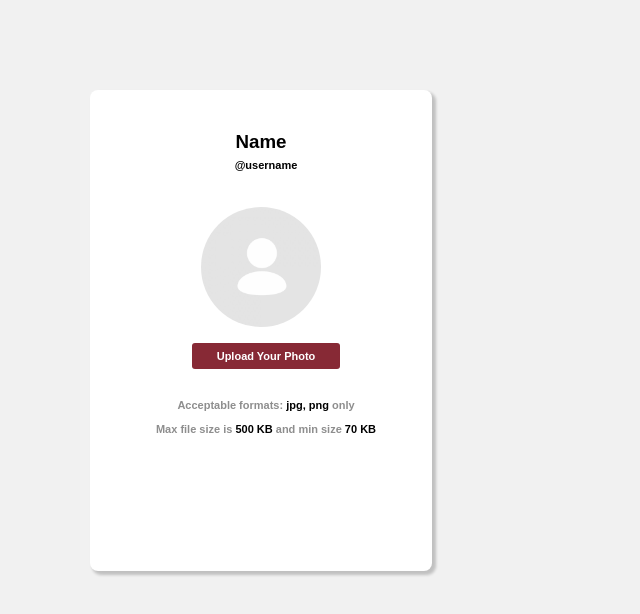
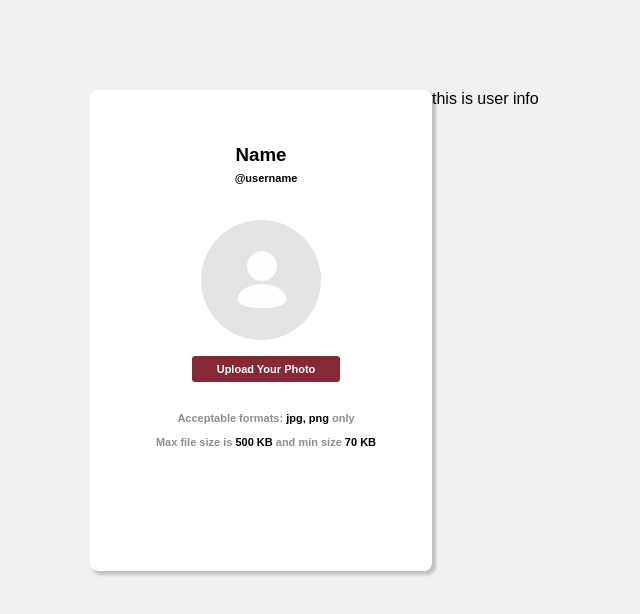
Before and after one commit to 2110336-SoftwareEngineering2/sec1_PCSD, a React (Create React App) app: page /register in a window 1280 px wide. Shown: the top 614 px of the page, without its empty margins (0-640 px from the left). Built offline with nearby package versions, Linux system fonts and the light colour scheme.

Commit message:
Add UserInfo

```diff
--- a/src/Register/Petowner.css
+++ b/src/Register/Petowner.css
@@ -0,0 +1,3 @@
+.petowner {
+    display: flex;
+}
--- a/src/Register/Petowner.js
+++ b/src/Register/Petowner.js
@@ -5,8 +5,9 @@ import UserProfile from "./UserProfile";
 import UserInfo from "./UserInfo";
 function Petowner() {
   return (
-    <div className="Petowner">
+    <div className="petowner">
         <UserProfile />
+        <UserInfo />
         {/*User Info*/}
     </div>
 
--- a/src/Register/UserInfo.js
+++ b/src/Register/UserInfo.js
@@ -4,6 +4,7 @@ import "./UserInfo.css";
 function UserInfo() {
   return (
     <div className="userInfo">
+      <p> this is user info</p>
     </div>
 
   );
```
